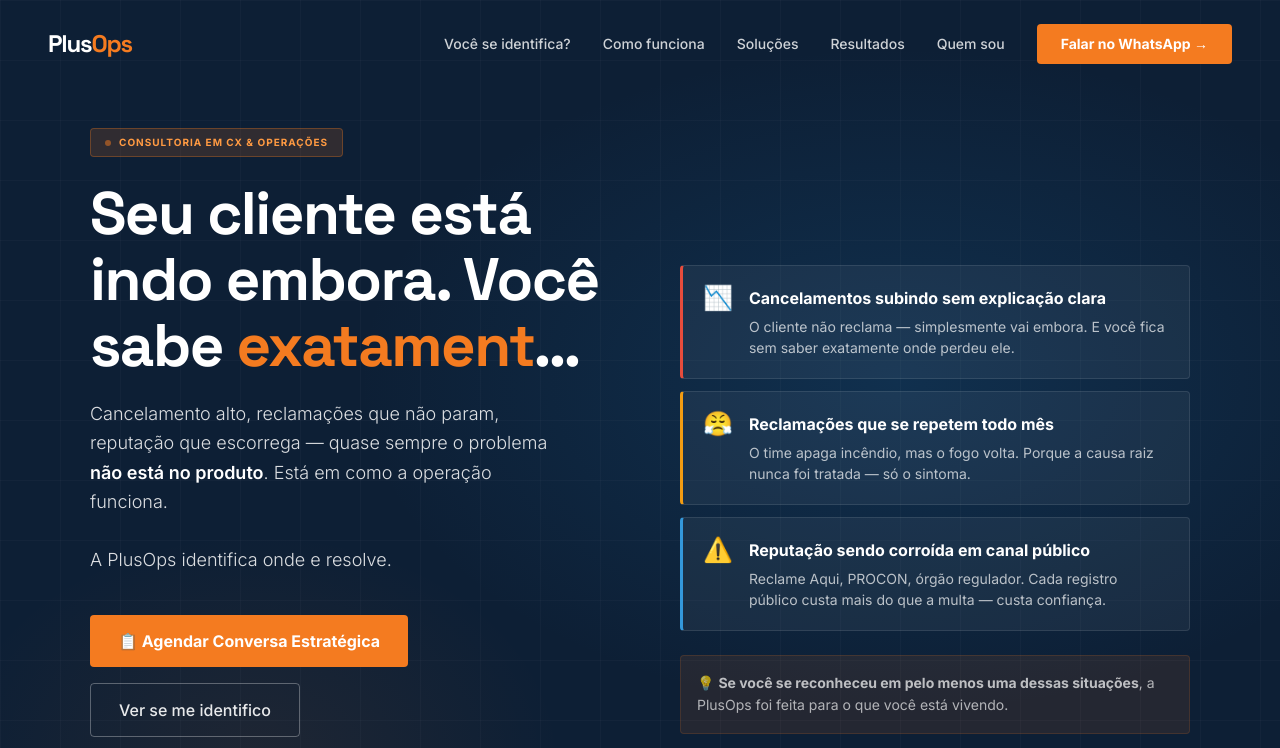
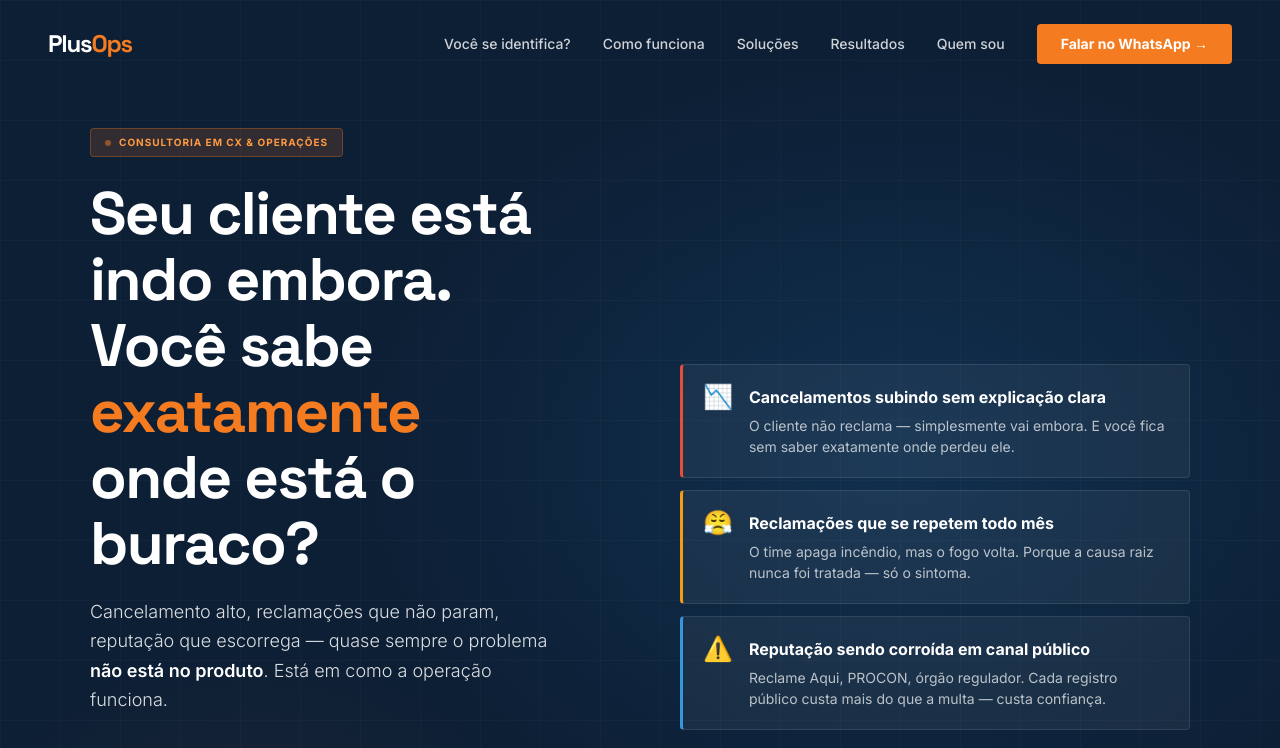
Before and after one commit to jadsoncr/plusops, a React (Vite) app: page / in a window 1280 px wide. Shown: the top 748 px of the page. Built offline with nearby package versions, Linux system fonts and the light colour scheme.

Commit message:
revert(hero): restore original multi-line copy

```diff
--- a/src/App.tsx
+++ b/src/App.tsx
@@ -140,16 +140,10 @@ export default function App() {
             </div>
 
             <Reveal>
-              <h1
-                className="font-display text-5xl md:text-6xl font-extrabold text-white leading-[1.1] tracking-tight mb-5"
-                style={{
-                  display: '-webkit-box',
-                  WebkitLineClamp: 3,
-                  WebkitBoxOrient: 'vertical',
-                  overflow: 'hidden'
-                }}
-              >
-                Seu cliente está indo embora. Você sabe <em className="not-italic text-orange">exatamente</em> onde está o buraco?
+              <h1 className="font-display text-5xl md:text-6xl font-extrabold text-white leading-[1.1] tracking-tight mb-5">
+                Seu cliente está indo embora.<br/>
+                Você sabe <em className="not-italic text-orange">exatamente</em><br/>
+                onde está o buraco?
               </h1>
             </Reveal>
 
```
